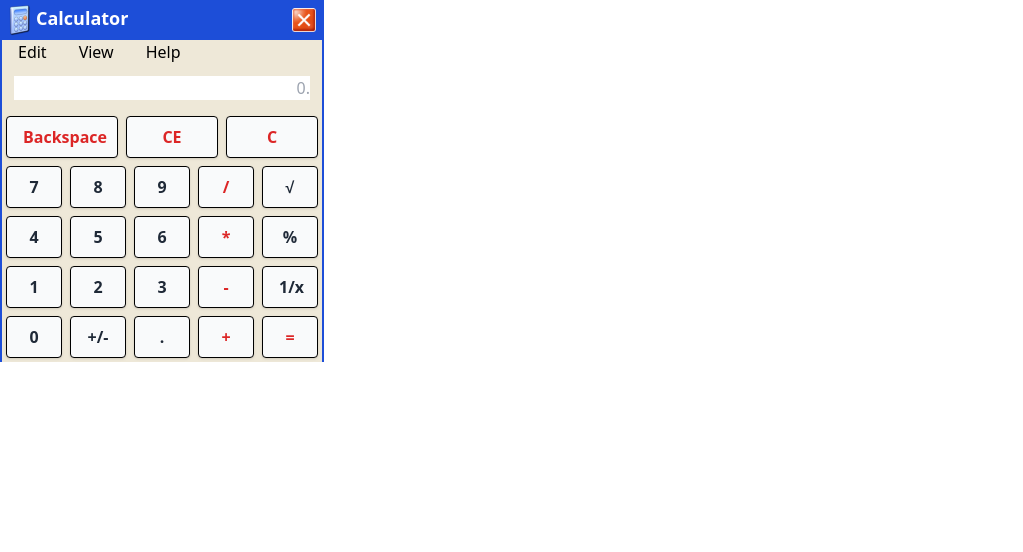
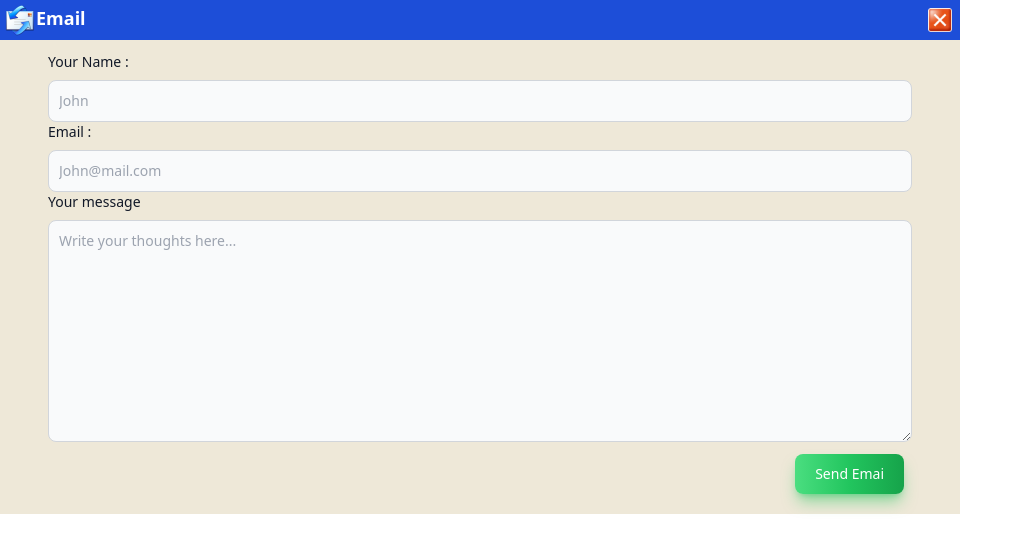
Before and after one commit to MrMYMSharaf/OS-Portfolio, a React (Vite) app: page / in a window 1280 px wide. Shown: the top 552 px of the page, without its empty margins (0-1023 px from the left). Built offline with nearby package versions, Linux system fonts and the light colour scheme.

Commit message:
application email.js

```diff
--- a/package.json
+++ b/package.json
@@ -10,6 +10,8 @@
     "preview": "vite preview"
   },
   "dependencies": {
+    "@emailjs/browser": "^4.3.3",
+    "axios": "^1.6.8",
     "framer-motion": "^11.0.23",
     "react": "^18.2.0",
     "react-dom": "^18.2.0",
@@ -20,6 +22,7 @@
     "@types/react-dom": "^18.2.22",
     "@vitejs/plugin-react": "^4.2.1",
     "autoprefixer": "^10.4.19",
+    "dotenv": "^16.4.5",
     "eslint": "^8.57.0",
     "eslint-plugin-react": "^7.34.1",
     "eslint-plugin-react-hooks": "^4.6.0",
--- a/src/App.jsx
+++ b/src/App.jsx
@@ -12,7 +12,7 @@ function App() {
   };
   return (
     <>
-      <assets.Calculator/>
+      <assets.Email/>
       {/* <assets.Window menuVisible={menuVisible} toggleMenu={toggleMenu} />
       <assets.TaskBar toggleMenu={toggleMenu} />
       {
--- /dev/null
+++ b/src/application/Email.jsx
@@ -0,0 +1,85 @@
+import React, { useState } from 'react';
+import assets from '../assets';
+import emailjs from '@emailjs/browser';
+
+const Email = () => {
+    const [name, setName] = useState('');
+    const [email, setEmail] = useState('');
+    const [message, setMessage] = useState('');
+
+    const handleSubmit = (e) => {
+        e.preventDefault();
+
+        const serviceID = import.meta.env.VITE_SERVICE_ID;
+        const templateID = import.meta.env.VITE_TEMPLATE_ID;
+        const publickey = import.meta.env.VITE_PUBLIC_KEY;
+
+        const templateParams = {
+            from_name: name,
+            from_email: email,
+            to_name: 'SHARAF',
+            message: message,
+        };
+
+        emailjs.send(serviceID, templateID, templateParams, publickey)
+            .then((response) => {
+                console.log('Email sent successfully!', response);
+                setName('');
+                setEmail('');
+                setMessage('');
+                window.alert('Email sent successfully!');
+            })
+            .catch((error) => {
+                console.error('Error sending email:', error);
+            });
+    }
+
+    return (
+        <>
+            <assets.Layer icone={assets.iconeEmail} image={assets.Exit} name={'Email'}>
+                <div className='mt-0 m-9 p-3'>
+                    <form onSubmit={handleSubmit} className='email'>
+
+                        <div className='flex flex-col'>
+                        <label for="first_name" class="block mb-2 text-sm font-medium text-gray-900 dark:text-white">Your Name : </label>
+                            <input type="text"
+                                value={name}
+                                onChange={(e) => setName(e.target.value)}
+                                className='email-input'
+                                required
+                                placeholder="John"
+                            />
+                        </div>
+                        <div div className='flex flex-col'>
+                        <label for="first_name" class="block mb-2 text-sm font-medium text-gray-900 dark:text-white">Email : </label>
+
+                            <input type="email"
+                                value={email}
+                                onChange={(e) => setEmail(e.target.value)}
+                                className='email-input'
+                                required
+                                placeholder="John@mail.com"
+                            />
+                        </div>
+                        <div div className='flex flex-col'>
+                          <label for="message" className="block mb-2 text-sm font-medium text-gray-900 dark:text-white">Your message</label>
+                        <textarea cols="30" rows="10" className="block p-2.5 w-full text-sm text-gray-900 bg-gray-50 rounded-lg border border-gray-300 focus:ring-blue-500 focus:border-blue-500 dark:bg-gray-700 dark:border-gray-600 dark:placeholder-gray-400 dark:text-white dark:focus:ring-blue-500 dark:focus:border-blue-500" placeholder="Write your thoughts here..."
+                        value={message}
+                        onChange={(e) => setMessage(e.target.value)}
+                        />
+
+                        </div>
+
+                         <div className='flex flex-col items-end justify-around mt-3'>
+
+                        <button type="submit" className="text-white bg-gradient-to-r from-green-400 via-green-500 to-green-600 hover:bg-gradient-to-br focus:ring-4 focus:outline-none focus:ring-green-300 dark:focus:ring-green-800 shadow-lg shadow-green-500/50 dark:shadow-lg dark:shadow-green-800/80 font-medium rounded-lg text-sm px-5 py-2.5 text-center me-2 mb-2
+                        ">Send Emai</button>
+                         </div>
+                    </form>
+                </div>
+            </assets.Layer>
+        </>
+    );
+}
+
+export default Email;
--- /dev/null
+++ b/src/application/Layer.jsx
@@ -0,0 +1,22 @@
+import React from 'react'
+
+const Layer = ({icone,image,name,children}) => {
+  return (
+    <div className='bg-blue-700 w-3/4 h-3/4'>
+      <div className='flex justify-between items-center'>
+        <div className='flex p-1'>
+          <img src={icone} alt="calculator" className='w-8'/>
+          <span className='text-white font-bold text-lg'>{name}</span>
+        </div>
+        <div className='flex items-end'>
+          <img src={image} alt="Exit" className='w-10 p-2' />
+        </div>
+      </div>
+      <div className='bg-[#EEE8D8] w-full h-3/4 '>
+       {children}
+      </div>
+      </div>
+  )
+}
+
+export default Layer
--- a/src/assets.js
+++ b/src/assets.js
@@ -7,6 +7,9 @@ import MainMenu from './component/MainMenu';
 
 // Importing the Application jsx
 import Calculator from './application/Calculator';
+import Email from './application/Email';
+
+import Layer from './application/Layer';
 
 
 // Importing background images
@@ -22,13 +25,17 @@ import power from './assets/icon/Power.png';
 import logout from './assets/icon/Logout.png';
 import Certificate from './assets/icon/Certificate.png';
 import RTF from './assets/icon/RTF.png';
-import Briefcase from './assets/icon/Briefcase.png'
+import Briefcase from './assets/icon/Briefcase.png';
+
+import iconeEmail from './assets/icon/Outlook Express.png';
+import Exit from './assets/icon/Exit.png';
 
 // Exporting all assets
 export default {
   Window,
-  TaskBar,
-  MainMenu,Calculator, // Export Calculator component
+  TaskBar,Layer,
+  MainMenu,Calculator,Email,Exit,
+  iconeEmail, // Export Calculator component
   bg0,
   bg2,
   bg3,
--- a/src/index.css
+++ b/src/index.css
@@ -11,3 +11,10 @@
     width: 3.5rem; /* Equivalent to w-14 */
     margin: 0.25rem; /* Equivalent to m-1 */
   }
+
+  .email-input {
+    @apply bg-gray-50 border border-gray-300 text-gray-900 text-sm rounded-lg focus:ring-blue-500
+    focus:border-blue-500 block w-full p-2.5 dark:bg-gray-700 dark:border-gray-600
+     dark:placeholder-gray-400 dark:text-white dark:focus:ring-blue-500
+      dark:focus:border-blue-500 ;
+  }
```
Also changed, not shown: 2 other files (tests, documents, lock files or other folders).
